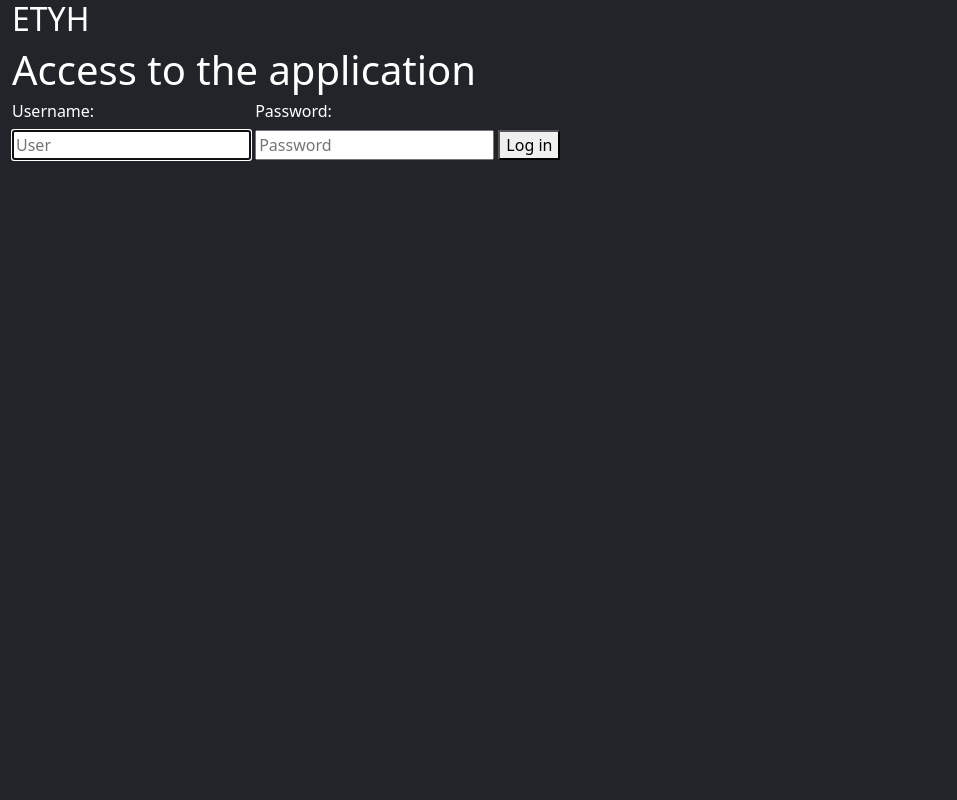
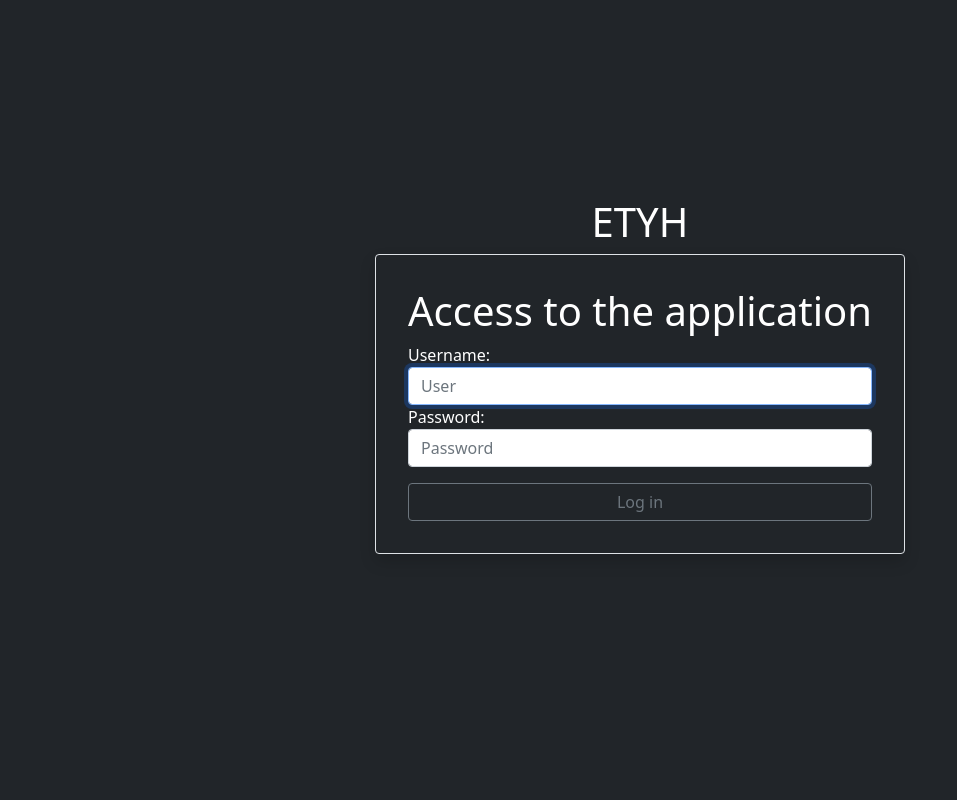
Before and after one commit to APA1112/SymfonyBowling, a Symfony app: template templates/Security/login.html.twig in a window 1280 px wide. Shown: the whole page, without its empty margins (0-957 px from the left). Run offline with Twig, Linux system fonts and the light colour scheme; the template is opened without the code that fills it, so the values that code supplies are empty; some libraries are stand-ins or nearby versions.

Commit message:
Login screen finished

```diff
--- a/templates/Security/login.html.twig
+++ b/templates/Security/login.html.twig
@@ -3,22 +3,43 @@
 {% block title %}Log in{% endblock %}
 
 {% block header %}
-    <h2 class='text-white'>ETYH</h2>
+    <div class='container'>
+        <div class='row justify-content-center'>
+            <div class='col-md-6'>
+
+            </div>
+        </div>
+    </div>
 {% endblock %}
+
 {% block body %}
-    <form method="post">
-        <h1 class='text-white'>Access to  the application</h1>
-        {% if error %}
-            <p class='alert alert-danger'>{{error.message}}</p>
-        {% endif %}
-        <label for='_username'>
-        <h6 class='text-white'>Username: </h6>
-        <input type="text" {% if error %} value={{ lastUsername }} {% endif %} name="_username" placeholder="User" required {% if not error %} autofocus {% endif %}>
-        </label>
-        <label for='_password'>
-        <h6 class='text-white'>Password: </h6>
-        <input type="password" name="_password" placeholder="Password" {% if error %} autofocus {% endif %}>
-        </label>
-        <button type="submit">Log in</button>
-    </form>
+<div class="container d-flex align-items-center justify-content-center vh-100">
+    <div class="row justify-content-center">
+        <div class="col-md-6 w-100">
+        <h1 class="text-center text-white">ETYH</h1>
+            <div class="card border shadow p-3 mb-5 bg-dark rounded">
+                <div class="card-body bg-dark">
+                    <form method="post">
+                        <h1 class="text-center text-white">Access to the application</h1>
+                        {% if error %}
+                            <p class="alert alert-danger">{{ error.message }}</p>
+                        {% endif %}
+                        <div class="form-group">
+                            <label for="_username" class="text-white">Username:</label>
+                            <input type="text" {% if error %} value="{{ lastUsername }}" {% endif %} name="_username" class="form-control" placeholder="User" required {% if not error %} autofocus {% endif %}>
+                        </div>
+                        <div class="form-group">
+                            <label for="_password" class="text-white">Password:</label>
+                            <input type="password" name="_password" class="form-control" placeholder="Password" {% if error %} autofocus {% endif %}>
+                        </div>
+                        <div class="form-group mt-3">
+                            <button type="submit" class="btn btn-outline-secondary btn-block w-100">Log in</button>
+                        </div>
+                    </form>
+                </div>
+            </div>
+        </div>
+    </div>
+</div>
+
 {% endblock %}
```
